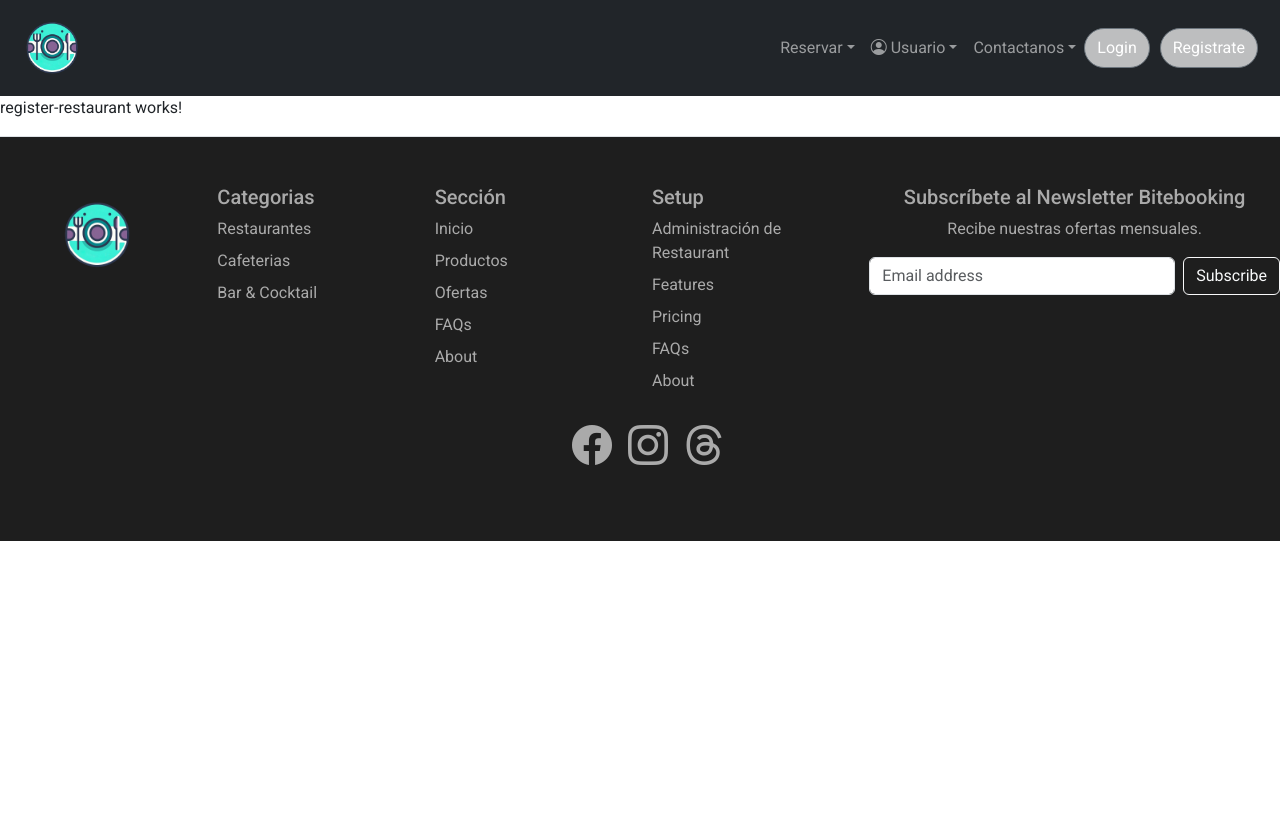
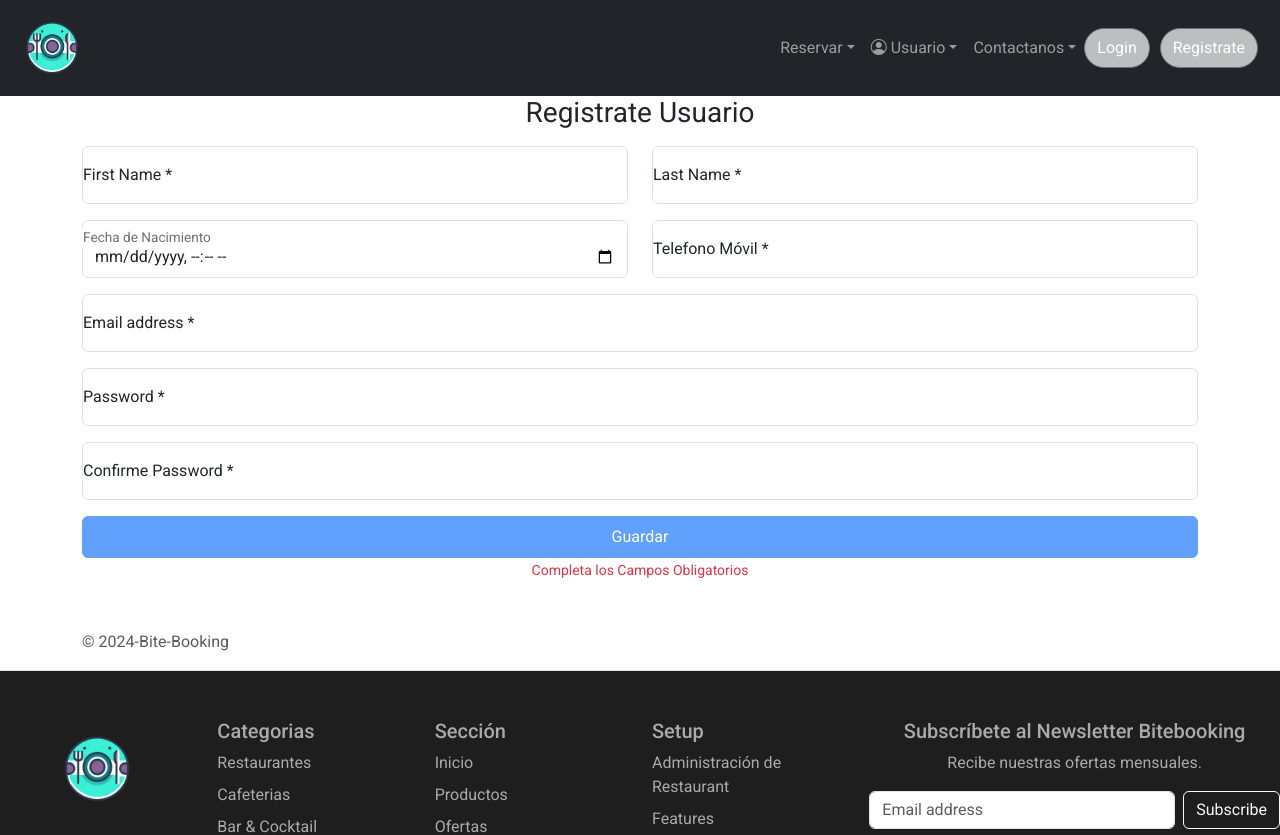
Before and after one commit to JehielL/bitebooking-frontend, an Angular app: page /restaurant in a window 1280 px wide. Shown: the top 835 px of the page. Before the commit the page ends 800 px from the top, so only its background shows below. Built offline with nearby package versions, Linux system fonts and the light colour scheme.

Commit message:
formulario de registro de restaurant mejora

```diff
--- a/src/app/register-restaurant/register-restaurant.component.html
+++ b/src/app/register-restaurant/register-restaurant.component.html
@@ -1 +1,101 @@
-<p>register-restaurant works!</p>
+
+<div class="container ">
+
+    <form [formGroup]="registerRestaurantForm" (ngSubmit)="save()">
+      <div class="text-center">
+      </div>
+      <div class="row">
+              <div class="col-12 text-center">
+                <h1 class="h3 mb-3 fw-normal">Registrate Usuario</h1>
+              </div>
+              <div class="col-6 form-floating mb-3">
+                <input type="text" class="form-control" id="firtsName" placeholder="firtsName" formControlName="firtsName">
+                <label for="firtsName">First Name *</label>
+                @if (registerRestaurantForm.controls.firtsName.touched && registerRestaurantForm.controls.firtsName.errors) {
+                  <div>
+                    <small class="text-danger">Se Requiere un firts Name</small>
+                  </div>
+                }
+              </div>
+              <div class="col-6 form-floating mb-3">
+                <input type="text" class="form-control" id="lastName" placeholder="lastName" formControlName="lastName">
+                <label for="lastName">Last Name *</label>
+                @if (registerRestaurantForm.controls.lastName.touched && registerRestaurantForm.controls.lastName.errors) {
+                  <div>
+                    <small class="text-danger">Se Requiere un Last Name</small>
+                  </div>
+                }
+              </div>
+              <div class="col-6 form-floating mb-3">
+                <input type="datetime-local" class="form-control" id="birthdayDate"  formControlName="birthdayDate" >
+                <label for="birthdayDate" >Fecha de Nacimiento</label>
+              </div>
+              <div class="col-6 form-floating mb-3">
+                <input type="number" class="form-control" id="phone" placeholder="640365012" formControlName="phone">
+                <label for="phone">Telefono Móvil *</label>
+                @if (registerRestaurantForm.controls.phone.touched && registerRestaurantForm.controls.phone.errors) {
+                  <div>
+                    @if (registerRestaurantForm.controls.phone.errors['required']) {
+                      <small class="text-danger">Se Requiere un Phone</small>
+                    }
+                    @if (registerRestaurantForm.controls.phone.errors['pattern']) {
+                      <small class="text-danger">Formato de Telefono Incorrecto. Debe de Tener 9 digitos.</small>
+                    }
+                  </div>
+                }
+              </div>
+              <div class="form-floating mb-3">
+                <input type="email" class="form-control" id="password" placeholder="name@example.com" formControlName="email">
+                <label for="email">Email address *</label>
+                @if (registerRestaurantForm.controls.email.touched && registerRestaurantForm.controls.email.errors) {
+                  <div>
+                    @if (registerRestaurantForm.controls.email.errors['required']) {
+                      <small class="text-danger">Se Requiere un Email</small>
+                    }
+                    @if (registerRestaurantForm.controls.email.errors['email']) {
+                      <small class="text-danger">El Formato del Email es Incorrecto</small>
+                    }
+                  </div>
+                }
+
+              </div>
+              <div class="form-floating mb-3">
+                <input type="password" class="form-control" id="Password" placeholder="password" formControlName="password">
+                <label for="password">Password *</label>
+
+
+              </div>
+              <div class="form-floating mb-3">
+                <input type="password" class="form-control" id="passwordConfirm" placeholder="password" formControlName="passwordConfirm">
+                <label for="passwordConfirm">Confirme Password *</label>
+                @if(
+                  registerRestaurantForm.controls.passwordConfirm.touched &&
+                    (
+                      registerRestaurantForm.controls.password.errors ||
+                      registerRestaurantForm.controls.passwordConfirm.errors ||
+                      registerRestaurantForm.getError('confirmError')
+                    )
+                  ) {
+                    <small class="text-danger">
+                      La contraseña y confirmación son obligatorias, deben coincidir y estar comprendidas entre 8 y 30 caracteres.
+                    </small>
+                }
+
+              </div>
+
+              <div class="text-center">
+                <button class="btn btn-primary w-100 py-2" type="submit" [disabled]="registerRestaurantForm.invalid" >Guardar</button>
+                @if (registerRestaurantForm.invalid) {
+                  <small class="text-danger">Completa los Campos Obligatorios</small>
+                }
+              </div>
+
+
+              <p class="mt-5 mb-3 text-body-secondary">© 2024-Bite-Booking</p>
+        </div>
+      </form>
+
+
+
+
+    </div>
--- a/src/app/register-restaurant/register-restaurant.component.ts
+++ b/src/app/register-restaurant/register-restaurant.component.ts
@@ -1,12 +1,73 @@
+import { HttpClient, HttpClientModule } from '@angular/common/http';
 import { Component } from '@angular/core';
+import { AbstractControl, FormControl, FormGroup, ReactiveFormsModule, Validators } from '@angular/forms';
+import { RestauratForm } from '../Interfaces/restaurantForm.model';
 
 @Component({
   selector: 'app-register-restaurant',
   standalone: true,
-  imports: [],
+  imports: [ReactiveFormsModule, HttpClientModule],
   templateUrl: './register-restaurant.component.html',
   styleUrl: './register-restaurant.component.css'
 })
 export class RegisterRestaurantComponent {
+  registerRestaurantForm = new FormGroup({
 
+    firtsName: new FormControl('',Validators.required),
+    lastName: new FormControl('',Validators.required),
+    birthdayDate: new FormControl(new Date()),
+    email: new FormControl('',[Validators.required, Validators.email]),
+    password: new FormControl('',[Validators.required, Validators.minLength(8),Validators.maxLength(30)]),
+    passwordConfirm: new FormControl('',[Validators.required, Validators.minLength(8),Validators.maxLength(30)]),
+    phone: new FormControl('',[Validators.required, Validators.pattern('^[0-9]{9}$')]),
+    title: new FormControl(''),
+    address: new FormControl(""),
+    city: new FormControl(""),
+    CP: new FormControl("")
+
+
+  },
+  {validators: this.passwordConfirmValidator}
+  );
+
+  constructor(private httpClient : HttpClient){}
+
+
+  passwordConfirmValidator(control: AbstractControl){
+
+    if(control.get('password')?.value === control.get('passwordConfirm')?.value){
+      return null;
+
+    }else{
+        return{
+          'confirmError': true
+        }
+    }
+  }
+
+
+
+
+  save(){
+    const registerRestaurantForm: RestauratForm ={
+      firtsName: this.registerRestaurantForm.get('firtsName')?.value ?? '',
+      lastName: this.registerRestaurantForm.get('lastName')?.value ?? '',
+      birthdayDate: this.registerRestaurantForm.get('birthdayDate')?.value ?? new Date(),
+      email: this.registerRestaurantForm.get('email')?.value ?? '',
+      password: this.registerRestaurantForm.get('password')?.value ?? '',
+      phone: this.registerRestaurantForm.get('phone')?.value ?? '',
+      title: this.registerRestaurantForm.get('title')?.value ?? '',
+      address: this.registerRestaurantForm.get('address')?.value ?? '',
+      cp: this.registerRestaurantForm.get('cp')?.value ?? 0,
+      city: ''
+    }
+    console.log(registerRestaurantForm);
+
+    this.registerRestaurantForm.reset();
+
+  }
+  ngOnInit(): void {
+   // const url= 'http://localhost:8080/user';
+   // this.httpClient.get<User[]>(url).subscribe(registerUserForm=> this.registerUserForm = registerUserForm);
+  }
 }
--- a/src/app/register-user/register-user.component.ts
+++ b/src/app/register-user/register-user.component.ts
@@ -41,12 +41,9 @@ export class RegisterUserComponent implements OnInit {
         }
     }
   }
-  user: User[] = [];
 
-  ngOnInit(): void {
-    const url= 'http://localhost:8080/user';
-    this.httpClient.get<User[]>(url).subscribe(registerUserForm=> this.registerUserForm = registerUserForm);
-  }
+
+
 
   save(){
     const registerUserForm: UserForm ={
@@ -62,6 +59,9 @@ export class RegisterUserComponent implements OnInit {
     this.registerUserForm.reset();
 
   }
-
+  ngOnInit(): void {
+   // const url= 'http://localhost:8080/user';
+   // this.httpClient.get<User[]>(url).subscribe(registerUserForm=> this.registerUserForm = registerUserForm);
+  }
 
 }
```
Also changed, not shown: src/app/Interfaces/restaurantForm.model.ts (+9 -7 lines).
